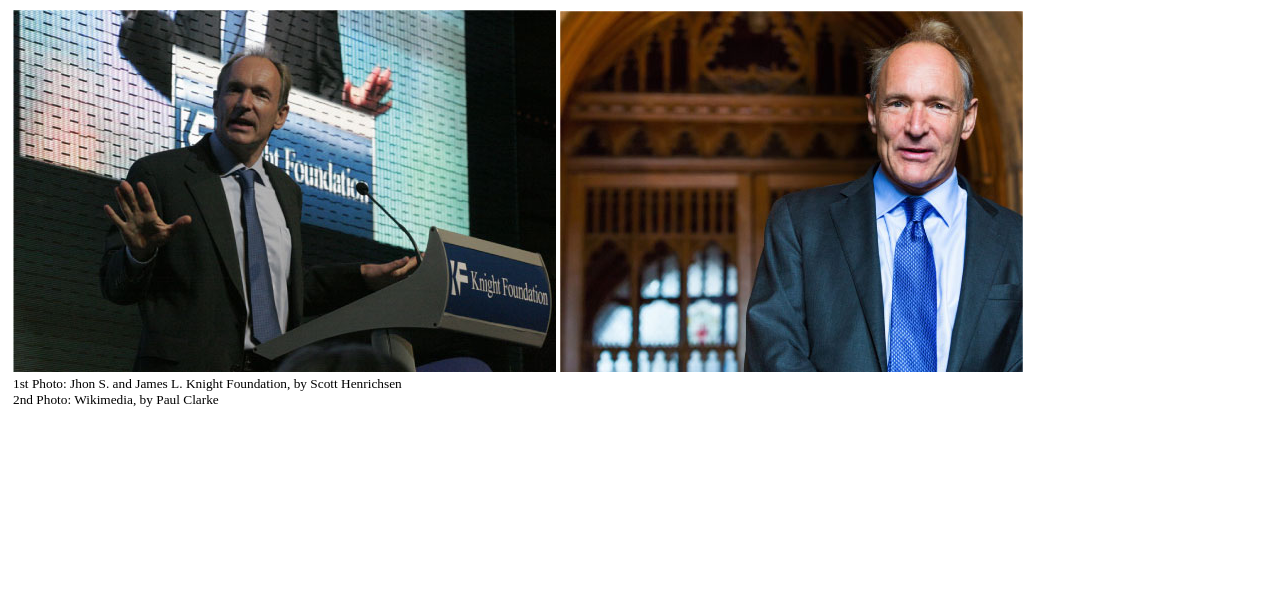
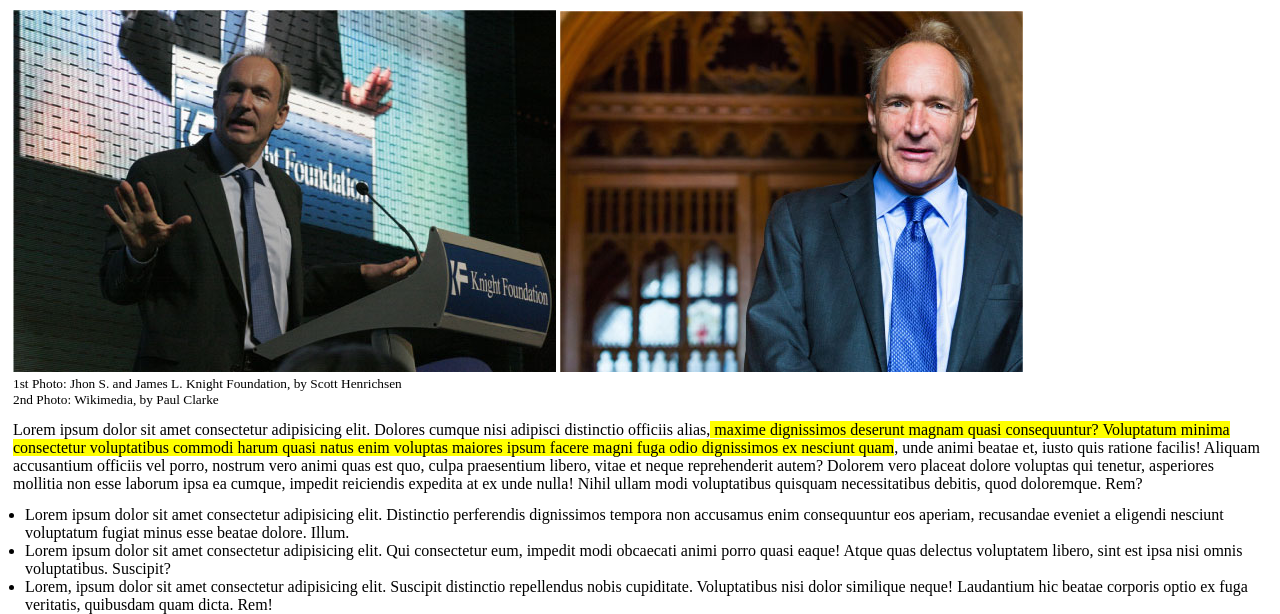
Before and after one commit to GioGio4/html-css-booleaner, a plain HTML site: page index.html in a window 1280 px wide. Shown: the part 236-850 px from the top of the page. Before the commit the page ends 800 px from the top, so only its background shows below. Drawn offline with Linux system fonts and the light colour scheme.

Commit message:
add first article with list + style css

```diff
--- a/css/style.css
+++ b/css/style.css
@@ -42,3 +42,13 @@ header {
     font-size: smaller;
 
 }
+
+.testo-evidenziato {
+    background-color: yellow;
+
+}
+
+.list-margin{
+    margin-left: 25px;
+
+}
--- a/index.html
+++ b/index.html
@@ -46,6 +46,17 @@
             <p class="small-font">2nd Photo: Wikimedia, by Paul Clarke</p>
         </section>
 
+            <!-- First article with list -->
+        <article>
+            <p class="bodymargin">
+                Lorem ipsum dolor sit amet consectetur adipisicing elit. Dolores cumque nisi adipisci distinctio officiis alias,<span class="testo-evidenziato"> maxime dignissimos deserunt magnam quasi consequuntur? Voluptatum minima consectetur voluptatibus commodi harum quasi natus enim voluptas maiores ipsum facere magni fuga odio dignissimos ex nesciunt quam</span>, unde animi beatae et, iusto quis ratione facilis! Aliquam accusantium officiis vel porro, nostrum vero animi quas est quo, culpa praesentium libero, vitae et neque reprehenderit autem? Dolorem vero placeat dolore voluptas qui tenetur, asperiores mollitia non esse laborum ipsa ea cumque, impedit reiciendis expedita at ex unde nulla! Nihil ullam modi voluptatibus quisquam necessitatibus debitis, quod doloremque. Rem?
+            </p>
+            <ul class="list-margin">
+                <li>Lorem ipsum dolor sit amet consectetur adipisicing elit. Distinctio perferendis dignissimos tempora non accusamus enim consequuntur eos aperiam, recusandae eveniet a eligendi nesciunt voluptatum fugiat minus esse beatae dolore. Illum.</li>
+                <li>Lorem ipsum dolor sit amet consectetur adipisicing elit. Qui consectetur eum, impedit modi obcaecati animi porro quasi eaque! Atque quas delectus voluptatem libero, sint est ipsa nisi omnis voluptatibus. Suscipit?</li>
+                <li>Lorem, ipsum dolor sit amet consectetur adipisicing elit. Suscipit distinctio repellendus nobis cupiditate. Voluptatibus nisi dolor similique neque! Laudantium hic beatae corporis optio ex fuga veritatis, quibusdam quam dicta. Rem!</li>
+            </ul>
+        </article>
 
 
 
```
